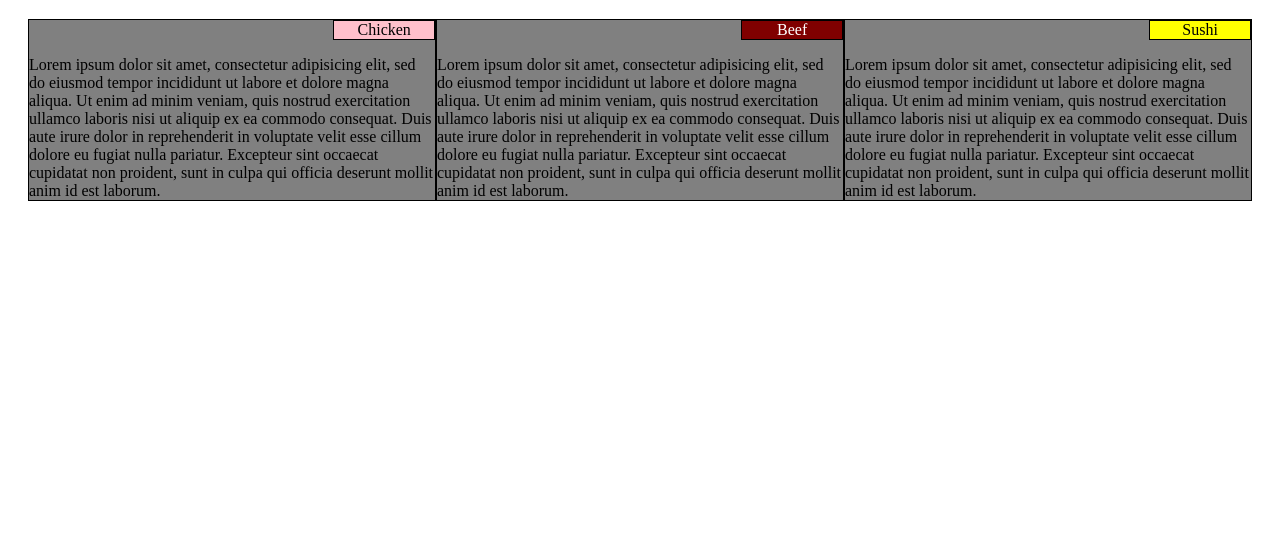
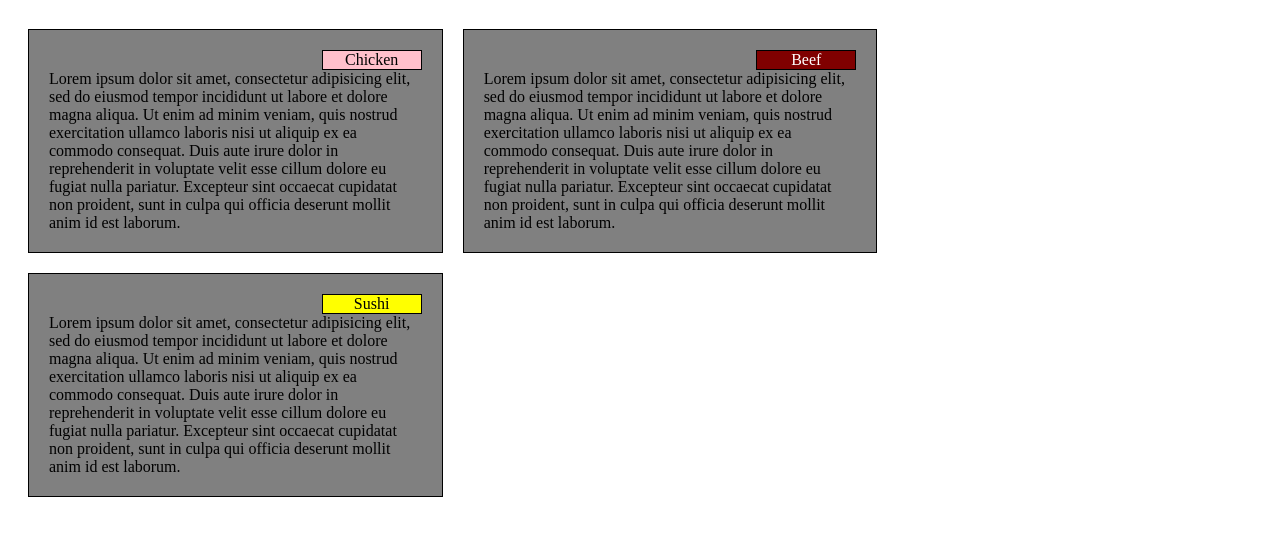
Before and after one commit to gricious/module2-solution, a plain HTML site: page index.html in a window 1280 px wide. Shown: the part 61-596 px from the top of the page. Drawn offline with Linux system fonts and the light colour scheme.

Commit message:
Need help with gray box alignnment.

```diff
--- a/css/css.css
+++ b/css/css.css
@@ -11,24 +11,20 @@ h1 {
 }
 
 
+
+
 section {
 	background-color: gray;
-	margin: 20px;
-}
-
-
-
-div > p {
-	border: 1px solid black;
+	margin: 10px;
 }
 
 
 p {
 	text-align: center;
-	width: 25%;
-	margin-right: right;
+	width: 100px;
+	margin: 0px;
+	border: 1px solid black;
 	margin-left: auto;
-	margin-top: auto;
 }
 
 
@@ -50,8 +46,10 @@ p {
 @media (min-width: 992px) {
 	.col-dk-4 {
 		float: left;
+		margin: 10px;
 		border: 1px solid black;
 		background-color: gray;
+		padding: 20px;
 	}
 
 	.col-dk-4 {
@@ -72,6 +70,7 @@ p {
 
 	#section {
 		width: 50%
+
 	}
 }
 
--- a/index.html
+++ b/index.html
@@ -23,6 +23,7 @@
 
 	<h1>Our Menu</h1>
 
+<div>
 	<section id="section1" class="container">
 		<div class="row">
 			<div class="col-dk-4 col-mb-6">
@@ -34,11 +35,14 @@
 				consequat. Duis aute irure dolor in reprehenderit in voluptate velit esse
 				cillum dolore eu fugiat nulla pariatur. Excepteur sint occaecat cupidatat non
 				proident, sunt in culpa qui officia deserunt mollit anim id est laborum.
+
 			</div>
 
 		</div>
 	</section>
+</div>
 
+<div>
 	<section id="section2" class="container">
 		<div class="row">
 			<div class="col-dk-4 col-mb-6">
@@ -50,10 +54,13 @@
 				consequat. Duis aute irure dolor in reprehenderit in voluptate velit esse
 				cillum dolore eu fugiat nulla pariatur. Excepteur sint occaecat cupidatat non
 				proident, sunt in culpa qui officia deserunt mollit anim id est laborum.
+
 			</div>
 		</div>
 	</section>
+</div>
 
+<div>
 	<section id="section3" class="container">
 		<div class="row">
 			<div class="col-dk-4 col-mb-6">
@@ -65,10 +72,11 @@
 				consequat. Duis aute irure dolor in reprehenderit in voluptate velit esse
 				cillum dolore eu fugiat nulla pariatur. Excepteur sint occaecat cupidatat non
 				proident, sunt in culpa qui officia deserunt mollit anim id est laborum.
+
 			</div>
 		</div>
 	</section>
-
+</div>
 
 </body>
 </html>
```
